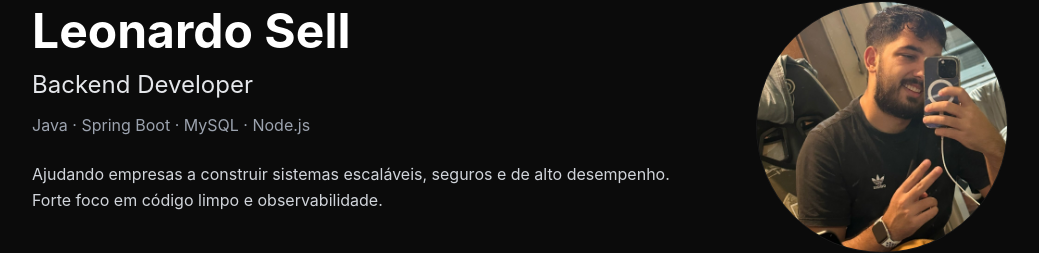
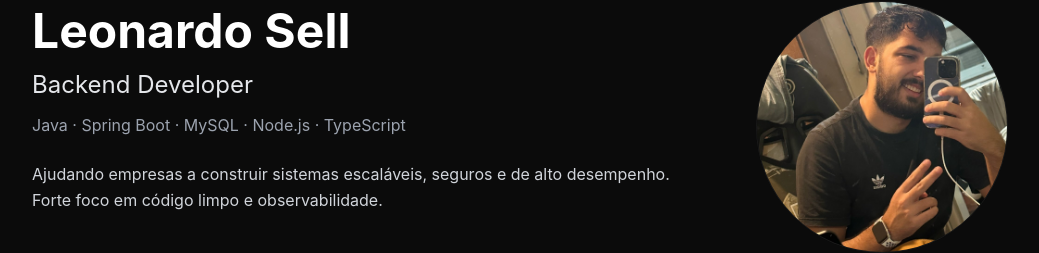
Before and after one commit to leosell/Portifolio, a Next.js app: page / in a window 1280 px wide. Shown: the part 107-360 px from the top of the page, without its empty margins (120-1159 px from the left). Built offline with nearby package versions, Linux system fonts and the light colour scheme.

Commit message:
adicionado nova skill

```diff
--- a/src/components/ProfileCard.tsx
+++ b/src/components/ProfileCard.tsx
@@ -8,7 +8,7 @@ export const ProfileCard: React.FC = () => {
                 <div className="flex-1">
                     <h1 className="text-5xl font-bold leading-tight">Leonardo Sell</h1>
                     <p className="text-2xl text-gray-200 mt-2">Backend Developer</p>
-                    <p className="mt-3 text-gray-400">Java &middot; Spring Boot &middot; MySQL &middot; Node.js</p>
+                    <p className="mt-3 text-gray-400">Java &middot; Spring Boot &middot; MySQL &middot; Node.js &middot; TypeScript</p>
 
                     <p className="mt-6 text-gray-300 max-w-2xl leading-relaxed">
                         Ajudando empresas a construir sistemas escaláveis, seguros e de alto desempenho.
```
